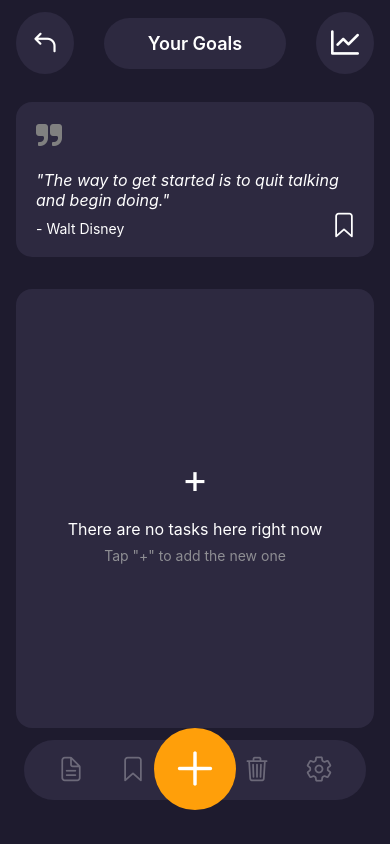
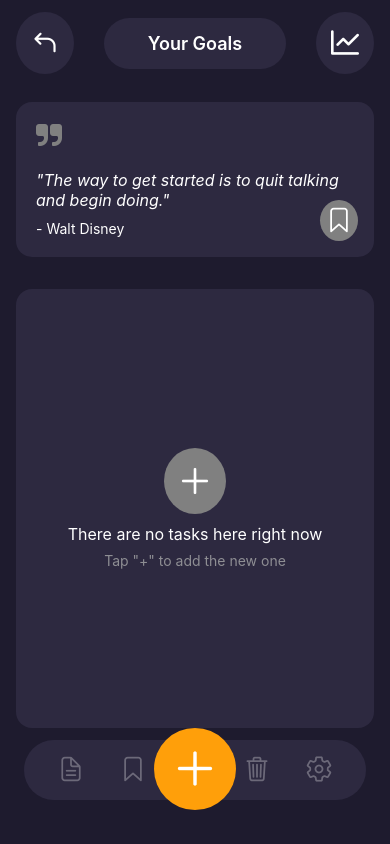
Before and after one commit to Vachek-hooves/Pragmatrack, a React Native app: screen /Add in a window 390 px wide. Built offline with nearby package versions, Linux system fonts and the light colour scheme.

Commit message:
update styles

```diff
--- a/screen/tab/TabMainScreen.js
+++ b/screen/tab/TabMainScreen.js
@@ -1,4 +1,4 @@
-import {StyleSheet, Text, View, SafeAreaView} from 'react-native';
+import {StyleSheet, Text, View, SafeAreaView, TouchableOpacity} from 'react-native';
 import React from 'react';
 import {useAppContext} from '../../store/context';
 import Icon from 'react-native-vector-icons/Ionicons';
@@ -13,15 +13,15 @@ const TabMainScreen = () => {
     <SafeAreaView style={styles.container}>
       {/* Header */}
       <View style={styles.header}>
-        <View style={styles.iconButton}>
+        <TouchableOpacity style={styles.iconButton}>
           <AntDesign name="back" size={28} color="#FFFFFF" />
-        </View>
+        </TouchableOpacity>
         <View style={styles.titleContainer}>
           <Text style={styles.headerTitle}>Your Goals</Text>
         </View>
-        <View style={styles.iconButton}>
+        <TouchableOpacity style={styles.iconButton}>
           <Octicons name="graph" size={28} color="#FFFFFF" />
-        </View>
+        </TouchableOpacity>
       </View>
 
       {/* Quote Card */}
@@ -31,14 +31,18 @@ const TabMainScreen = () => {
           "The way to get started is to quit talking and begin doing."
         </Text>
         <Text style={styles.quoteAuthor}>- Walt Disney</Text>
-        <View style={styles.bookmarkIcon}>
+        <TouchableOpacity style={styles.bookmarkIcon}>
           <Icon name="bookmark-outline" size={28} color="#FFFFFF" />
-        </View>
+        </TouchableOpacity>
       </View>
 
       {/* Empty State */}
       <View style={styles.emptyStateContainer}>
-        <Text style={styles.plusIcon}>+</Text>
+
+
+        <TouchableOpacity style={styles.emptyStateTextContainer}>
+          <Icon name="add" size={42} color="#FFFFFF" />
+        </TouchableOpacity>
         <Text style={styles.emptyStateText}>
           There are no tasks here right now
         </Text>
@@ -52,6 +56,12 @@ const TabMainScreen = () => {
 export default TabMainScreen;
 
 const styles = StyleSheet.create({
+  emptyStateTextContainer: {
+    backgroundColor: 'gray',
+    borderRadius: '50%',
+    padding: 10,
+    marginBottom: 10,
+  },
   container: {
     flex: 1,
     backgroundColor: '#1E1B2E',
@@ -113,6 +123,9 @@ const styles = StyleSheet.create({
     position: 'absolute',
     right: 16,
     bottom: 16,
+    backgroundColor: 'gray',
+    borderRadius: '50%',
+    padding: 5,
   },
   emptyStateContainer: {
     flex: 1,
```
